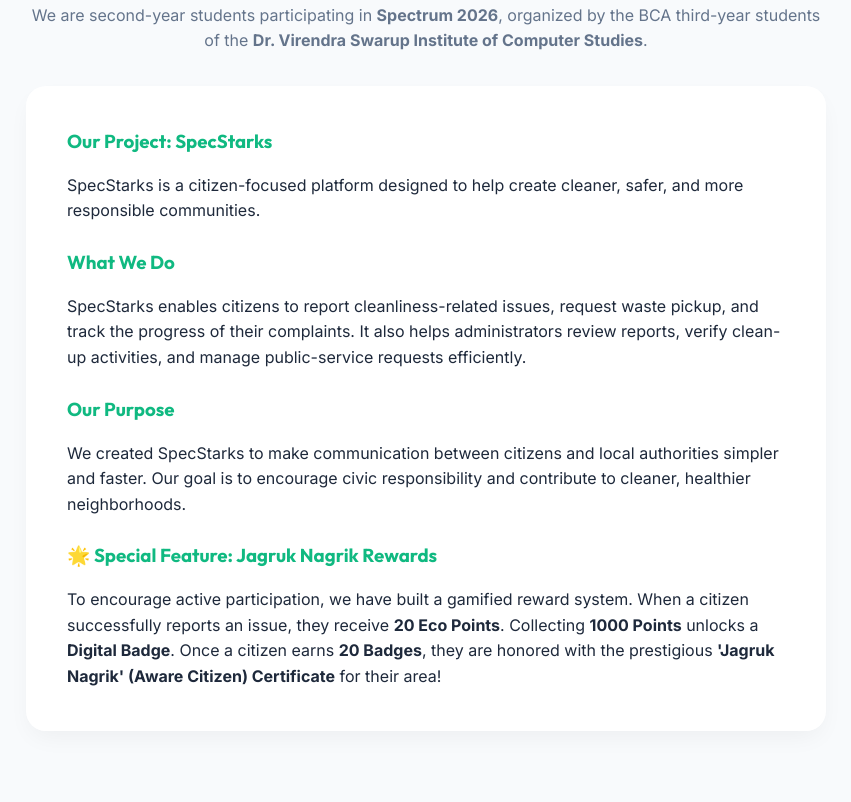
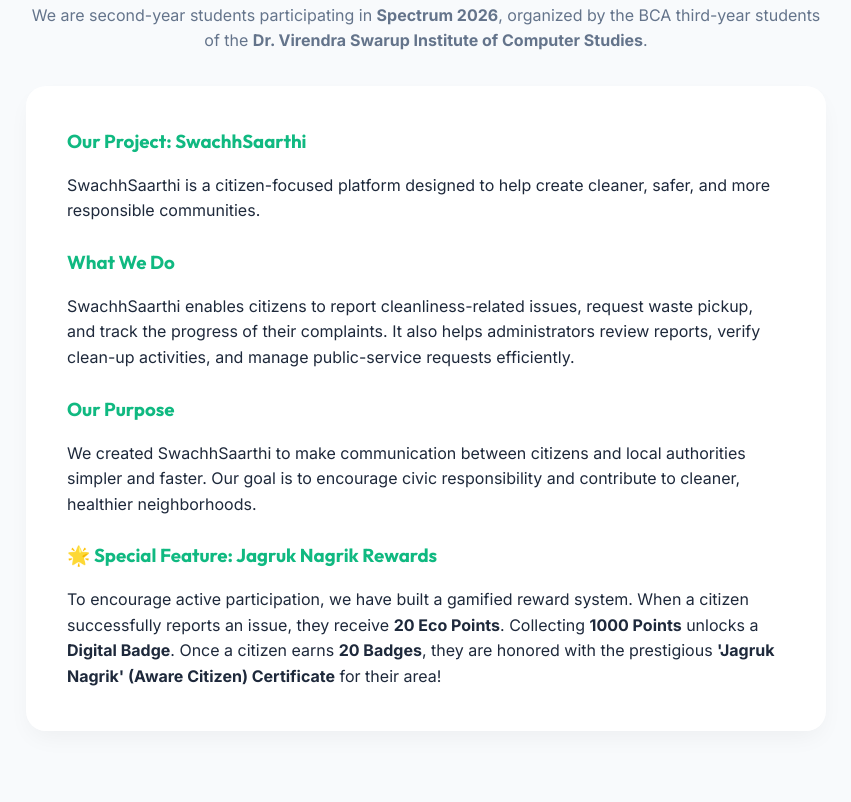
Before and after one commit to mishrakartik565656/SpecStarks, a website built with Vite: page index.html in a window 1280 px wide. Shown: the part 1138-1940 px from the top of the page, without its empty margins (214-1065 px from the left). Built offline with nearby package versions, Linux system fonts and the light colour scheme.

Commit message:
About Changes

```diff
--- a/index.html
+++ b/index.html
@@ -64,21 +64,25 @@
       </p>
 
       <div class="card" style="max-width: 800px; margin: 0 auto; text-align: left;">
-        <h3 style="margin-bottom: 1rem; color: var(--primary);">Our Project: SpecStarks</h3>
-        <p style="margin-bottom: 1.5rem;">SpecStarks is a citizen-focused platform designed to help create cleaner,
+        <h3 style="margin-bottom: 1rem; color: var(--primary);">Our Project: SwachhSaarthi</h3>
+        <p style="margin-bottom: 1.5rem;">SwachhSaarthi is a citizen-focused platform designed to help create cleaner,
           safer, and more responsible communities.</p>
 
         <h3 style="margin-bottom: 1rem; color: var(--primary);">What We Do</h3>
-        <p style="margin-bottom: 1.5rem;">SpecStarks enables citizens to report cleanliness-related issues, request
+        <p style="margin-bottom: 1.5rem;">SwachhSaarthi enables citizens to report cleanliness-related issues, request
           waste pickup, and track the progress of their complaints. It also helps administrators review reports, verify
           clean-up activities, and manage public-service requests efficiently.</p>
 
         <h3 style="margin-bottom: 1rem; color: var(--primary);">Our Purpose</h3>
-        <p style="margin-bottom: 1.5rem;">We created SpecStarks to make communication between citizens and local authorities simpler and faster. Our
+        <p style="margin-bottom: 1.5rem;">We created SwachhSaarthi to make communication between citizens and local
+          authorities simpler and faster. Our
           goal is to encourage civic responsibility and contribute to cleaner, healthier neighborhoods.</p>
 
         <h3 style="margin-bottom: 1rem; color: var(--primary);">🌟 Special Feature: Jagruk Nagrik Rewards</h3>
-        <p>To encourage active participation, we have built a gamified reward system. When a citizen successfully reports an issue, they receive <strong>20 Eco Points</strong>. Collecting <strong>1000 Points</strong> unlocks a <strong>Digital Badge</strong>. Once a citizen earns <strong>20 Badges</strong>, they are honored with the prestigious <strong>'Jagruk Nagrik' (Aware Citizen) Certificate</strong> for their area!</p>
+        <p>To encourage active participation, we have built a gamified reward system. When a citizen successfully
+          reports an issue, they receive <strong>20 Eco Points</strong>. Collecting <strong>1000 Points</strong> unlocks
+          a <strong>Digital Badge</strong>. Once a citizen earns <strong>20 Badges</strong>, they are honored with the
+          prestigious <strong>'Jagruk Nagrik' (Aware Citizen) Certificate</strong> for their area!</p>
       </div>
     </div>
   </section>
@@ -208,8 +212,10 @@
       <h2 class="section-title">Contact Us</h2>
       <p class="section-subtitle">Have questions? Reach out to us.</p>
       <div class="card" style="max-width: 500px; margin: 0 auto; text-align: left;">
-        <p style="margin-bottom: 0.75rem;"><strong>📧 Email:</strong> <a href="mailto:mishrakartik565656@gmail.com" style="color: var(--primary);">mishrakartik565656@gmail.com</a></p>
-        <p style="margin-bottom: 0.75rem;"><strong>📞 Phone:</strong> <a href="tel:+916387362509" style="color: var(--primary);">+91 6387362509</a></p>
+        <p style="margin-bottom: 0.75rem;"><strong>📧 Email:</strong> <a href="mailto:mishrakartik565656@gmail.com"
+            style="color: var(--primary);">mishrakartik565656@gmail.com</a></p>
+        <p style="margin-bottom: 0.75rem;"><strong>📞 Phone:</strong> <a href="tel:+916387362509"
+            style="color: var(--primary);">+91 6387362509</a></p>
         <p><strong>📍 Address:</strong> Dr. Virendra Swarup Institute of Computer Studies</p>
       </div>
     </div>
```
